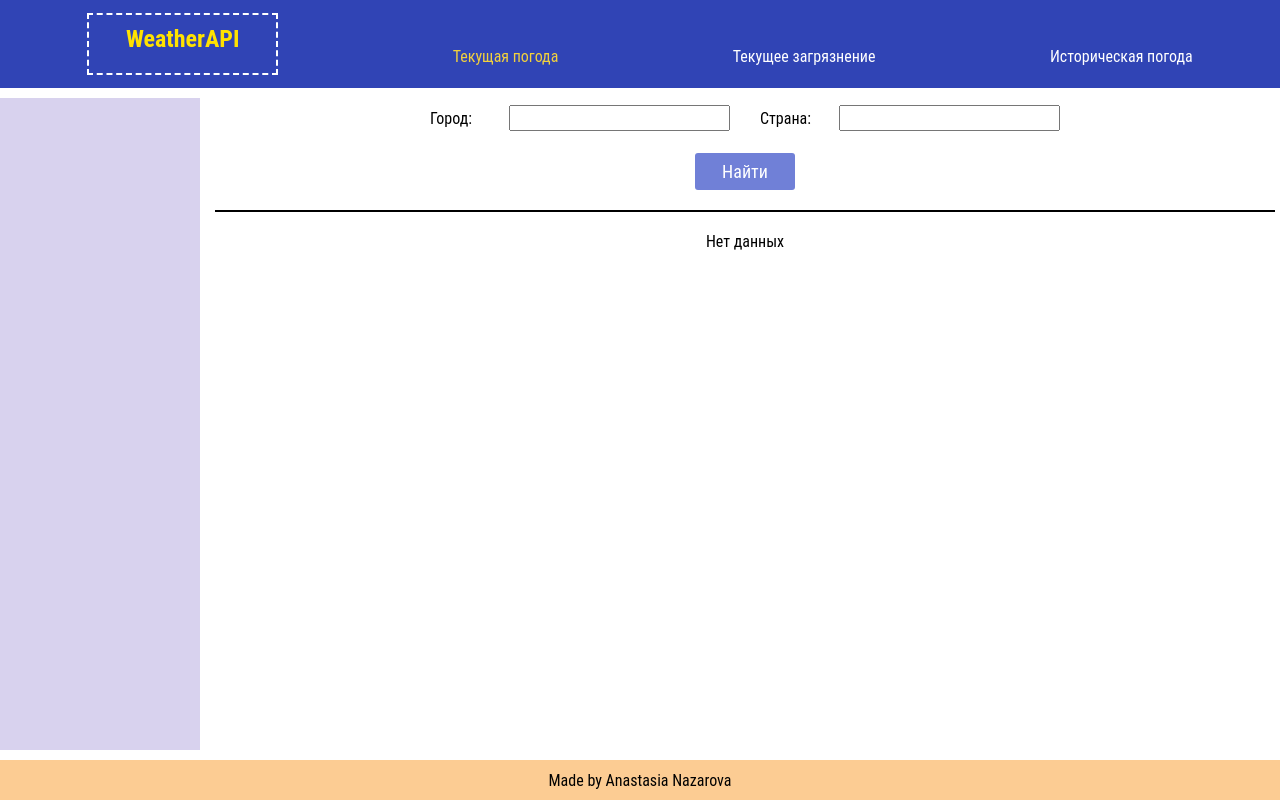
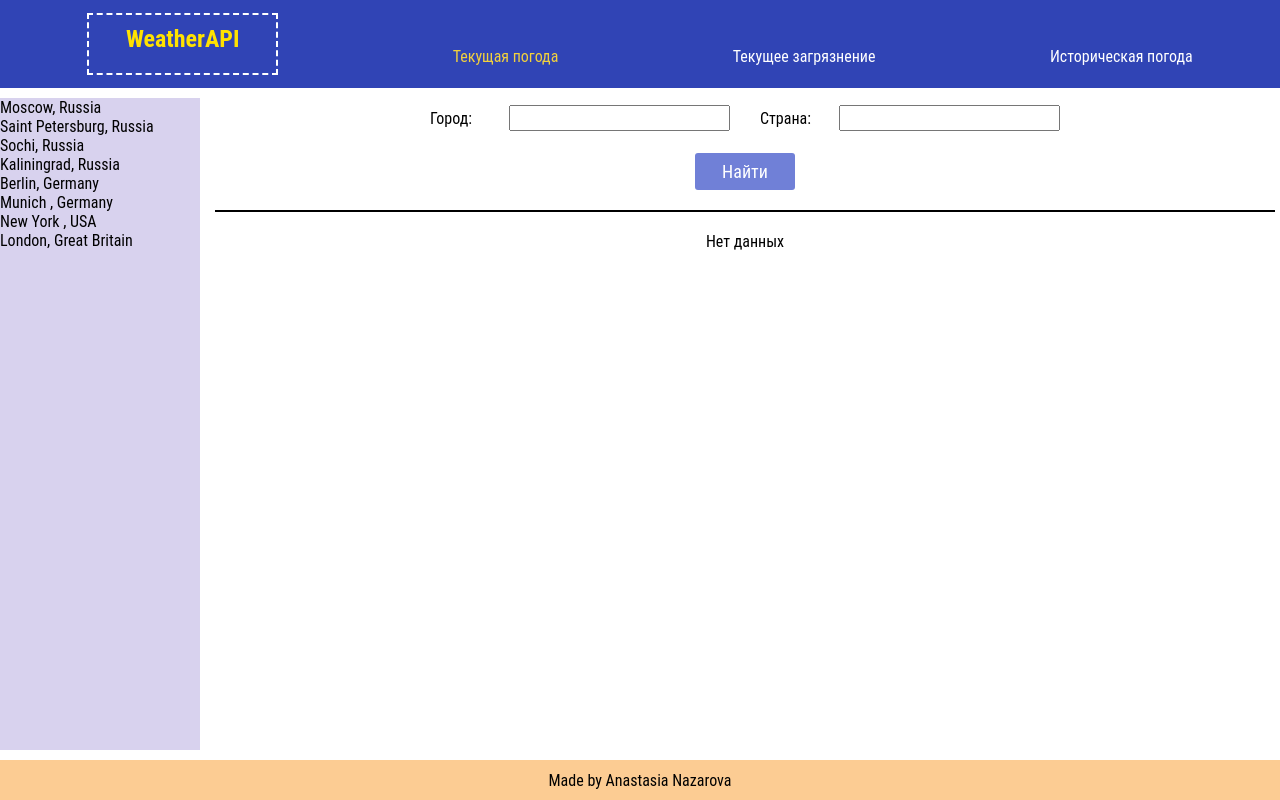
Before and after one commit to BeissMich09/the-weather, a React (Create React App) app: page /weather in a window 1280 px wide. Built offline with nearby package versions, Linux system fonts and the light colour scheme.

Commit message:
added navbar fast information

```diff
--- a/src/App.jsx
+++ b/src/App.jsx
@@ -6,17 +6,52 @@ import AirQualityContainer from "./Components/AirQuality/AirQualityContainer";
 import CurrentWeatherContainer from "./Components/CurrentWeather/CurrentWeatherContainer";
 import Footer from "./Components/Footer/Footer";
 import HistorycalWeatherContainer from "./Components/HistorycalWeather/HistorycalWeatherContainer";
-import Navbar from "./Components/Navbar/Navbar";
+import NavbarContainer from "./Components/Navbar/NavbarContainer";
 import Navigation from "./Components/Navigation/Navigation";
 import SearchInputContainer from "./Components/SearchInput/SearchInputContainer";
 import { getKey } from "./redux/app-reducer";
+import { getHistorycalWeather } from "./redux/historycal-weather-reducer";
+import { getQuality } from "./redux/quality-reducer";
+import { getCity, getCountry, getError } from "./redux/search-reducer";
+import { getWeather } from "./redux/weather-reducer";
 
 class App extends React.Component {
   componentDidMount() {
     fetch(`/config/weather.json`)
       .then((res) => res.json())
-      .then((data) => this.props.getKey(data));
+      .then((data) => this.props.getKey(data))
+      .then((data) => console.log(data));
   }
+  getInputs = (city, country, dataStart, dataEnd) => {
+    console.log("this.props.key", this.props);
+    this.props.getCity(city);
+    this.props.getCountry(country);
+    if (city !== "" && country !== "") {
+      fetch(
+        `https://api.weatherbit.io/v2.0/current?city=${city}&country=${country}&key=${this.props.keyAPI.API_KEY}&include=minutely&lang=ru`
+      )
+        .then((res) => res.json())
+        .then((data) => this.props.getWeather(data))
+        .catch((error) => this.props.getError(error));
+      fetch(
+        `https://api.weatherbit.io/v2.0/current/airquality?&city=${city}&country=${country}&key=${this.props.keyAPI.API_KEY}`
+      )
+        .then((res) => res.json())
+        .then((data) => this.props.getQuality(data))
+        .catch((error) => this.props.getError(error));
+      if (dataStart !== "" && dataEnd !== "") {
+        fetch(
+          `https://api.weatherbit.io/v2.0/history/daily?&city=${city}&start_date=${dataStart}&end_date=${dataEnd}&key=${this.props.keyAPI.API_KEY}`
+        )
+          .then((res) => res.json())
+          .then((data) => this.props.getHistorycalWeather(data));
+      } else {
+        return this.props.getHistorycalWeather("Укажите необходимые даты");
+      }
+    } else {
+      return alert("Зполните оба поля!");
+    }
+  };
   render() {
     if (this.props.keyAPI !== undefined) {
       return (
@@ -25,10 +60,13 @@ class App extends React.Component {
             <Navigation />
           </div>
           <div className="navbar">
-            <Navbar />
+            <NavbarContainer getInputs={this.getInputs} />
           </div>
           <div className="content">
-            <SearchInputContainer keyAPI={this.props.keyAPI} />
+            <SearchInputContainer
+              keyAPI={this.props.keyAPI}
+              getInputs={this.getInputs}
+            />
             <Route path="/weather" render={() => <CurrentWeatherContainer />} />
             <Route path="/airquality" render={() => <AirQualityContainer />} />
             <Route
@@ -52,4 +90,12 @@ let mapStateToProps = (state) => {
   };
 };
 
-export default connect(mapStateToProps, { getKey })(App);
+export default connect(mapStateToProps, {
+  getQuality,
+  getWeather,
+  getKey,
+  getCity,
+  getCountry,
+  getHistorycalWeather,
+  getError,
+})(App);
--- a/src/Components/CurrentWeather/CurrentWeather.jsx
+++ b/src/Components/CurrentWeather/CurrentWeather.jsx
@@ -1,18 +1,15 @@
-import { FontAwesomeIcon } from "@fortawesome/react-fontawesome";
-
 import React from "react";
 import style from "./CurrentWeather.module.css";
 const CurrentWeather = (props) => {
   console.log("props", props.weather.data[0].weather);
-  let [icon, description] = [
-    props.weather.data[0].weather.icon,
+  let [description] = [
+    // props.weather.data[0].weather.icon,
     props.weather.data[0].weather.description,
   ];
   return (
     <div className={style.item}>
       <h2>
-        {props.weather.data[0].city_name}{" "}
-        <i className="fas fa-city"></i>
+        {props.weather.data[0].city_name} <i className="fas fa-city"></i>
       </h2>
       <div className={style.genegalParams}>
         <p>
--- a/src/Components/Navbar/Navbar.jsx
+++ b/src/Components/Navbar/Navbar.jsx
@@ -1,7 +1,106 @@
 import React from "react";
-import style from "./Navbar.module.css"
+import style from "./Navbar.module.css";
 
-const Navbar = () => {
-  return <div className={style.item}></div>;
+const Navbar = (props) => {
+  return (
+    <div className={style.item}>
+      <div
+        onClick={() => {
+          props.getInputs(
+            "Moscow",
+            "Russia",
+            props.inputStartData,
+            props.inputEndData
+          );
+        }}
+      >
+        Moscow, Russia
+      </div>
+      <div
+        onClick={() => {
+          props.getInputs(
+            "StPetersburg",
+            "Russia",
+            props.inputStartData,
+            props.inputEndData
+          );
+        }}
+      >
+        Saint Petersburg, Russia
+      </div>
+      <div
+        onClick={() => {
+          props.getInputs(
+            "Sochi",
+            "Russia",
+            props.inputStartData,
+            props.inputEndData
+          );
+        }}
+      >
+        Sochi, Russia
+      </div>
+      <div
+        onClick={() => {
+          props.getInputs(
+            "Kaliningrad",
+            "Russia",
+            props.inputStartData,
+            props.inputEndData
+          );
+        }}
+      >
+        Kaliningrad, Russia
+      </div>
+      <div
+        onClick={() => {
+          props.getInputs(
+            "Berlin",
+            "Germany",
+            props.inputStartData,
+            props.inputEndData
+          );
+        }}
+      >
+        Berlin, Germany
+      </div>
+      <div
+        onClick={() => {
+          props.getInputs(
+            "Munich",
+            "Germany",
+            props.inputStartData,
+            props.inputEndData
+          );
+        }}
+      >
+        Munich , Germany
+      </div>
+      <div
+        onClick={() => {
+          props.getInputs(
+            "New York",
+            "USA",
+            props.inputStartData,
+            props.inputEndData
+          );
+        }}
+      >
+        New York , USA
+      </div>
+      <div
+        onClick={() => {
+          props.getInputs(
+            "London",
+            "US",
+            props.inputStartData,
+            props.inputEndData
+          );
+        }}
+      >
+        London, Great Britain
+      </div>
+    </div>
+  );
 };
 export default Navbar;
--- /dev/null
+++ b/src/Components/Navbar/NavbarContainer.jsx
@@ -0,0 +1,23 @@
+import React from "react";
+import { connect } from "react-redux";
+import Navbar from "./Navbar";
+
+class NavbarContainer extends React.Component {
+  render() {
+    return (
+      <Navbar
+        getInputs={this.props.getInputs}
+        inputEndData={this.props.inputEndData}
+        inputStartData={this.props.inputStartData}
+      />
+    );
+  }
+}
+let mapStateToProps = (state) => {
+  return {
+    inputEndData: state.searchReducer.inputEndData,
+    inputStartData: state.searchReducer.inputStartData,
+    cityArr: state.navReducer.cityArr,
+  };
+};
+export default connect(mapStateToProps)(NavbarContainer);
--- a/src/Components/SearchInput/SearchInputContainer.jsx
+++ b/src/Components/SearchInput/SearchInputContainer.jsx
@@ -15,36 +15,36 @@ import { getWeather } from "../../redux/weather-reducer";
 import SearchInput from "./SearchInput";
 
 class SearchInputContainer extends React.Component {
-  getInputs = (city, country, dataStart, dataEnd) => {
-    console.log("this.props.key", this.props);
-    this.props.getCity(city);
-    this.props.getCountry(country);
-    if (city !== "" && country !== "") {
-      fetch(
-        `https://api.weatherbit.io/v2.0/current?city=${city}&country=${country}&key=${this.props.keyAPI.API_KEY}&include=minutely&lang=ru`
-      )
-        .then((res) => res.json())
-        .then((data) => this.props.getWeather(data))
-        .catch((error) => this.props.getError(error));
-      fetch(
-        `https://api.weatherbit.io/v2.0/current/airquality?&city=${city}&country=${country}&key=${this.props.keyAPI.API_KEY}`
-      )
-        .then((res) => res.json())
-        .then((data) => this.props.getQuality(data))
-        .catch((error) => this.props.getError(error));
-      if (dataStart !== "" && dataEnd !== "") {
-        fetch(
-          `https://api.weatherbit.io/v2.0/history/daily?&city=${city}&start_date=${dataStart}&end_date=${dataEnd}&key=${this.props.keyAPI.API_KEY}`
-        )
-          .then((res) => res.json())
-          .then((data) => this.props.getHistorycalWeather(data));
-      } else {
-        return this.props.getHistorycalWeather("Укажите необходимые даты");
-      }
-    } else {
-      return alert("Зполните оба поля!");
-    }
-  };
+  // getInputs = (city, country, dataStart, dataEnd) => {
+  //   console.log("this.props.key", this.props);
+  //   this.props.getCity(city);
+  //   this.props.getCountry(country);
+  //   if (city !== "" && country !== "") {
+  //     fetch(
+  //       `https://api.weatherbit.io/v2.0/current?city=${city}&country=${country}&key=${this.props.keyAPI.API_KEY}&include=minutely&lang=ru`
+  //     )
+  //       .then((res) => res.json())
+  //       .then((data) => this.props.getWeather(data))
+  //       .catch((error) => this.props.getError(error));
+  //     fetch(
+  //       `https://api.weatherbit.io/v2.0/current/airquality?&city=${city}&country=${country}&key=${this.props.keyAPI.API_KEY}`
+  //     )
+  //       .then((res) => res.json())
+  //       .then((data) => this.props.getQuality(data))
+  //       .catch((error) => this.props.getError(error));
+  //     if (dataStart !== "" && dataEnd !== "") {
+  //       fetch(
+  //         `https://api.weatherbit.io/v2.0/history/daily?&city=${city}&start_date=${dataStart}&end_date=${dataEnd}&key=${this.props.keyAPI.API_KEY}`
+  //       )
+  //         .then((res) => res.json())
+  //         .then((data) => this.props.getHistorycalWeather(data));
+  //     } else {
+  //       return this.props.getHistorycalWeather("Укажите необходимые даты");
+  //     }
+  //   } else {
+  //     return alert("Зполните оба поля!");
+  //   }
+  // };
   render() {
     return (
       <SearchInput
@@ -54,7 +54,7 @@ class SearchInputContainer extends React.Component {
         getInputCountry={this.props.getInputCountry}
         nameCity={this.props.nameCity}
         nameCountry={this.props.nameCountry}
-        getInputs={this.getInputs}
+        getInputs={this.props.getInputs}
         getEndData={this.props.getEndData}
         getStartData={this.props.getStartData}
         inputStartData={this.props.inputStartData}
--- /dev/null
+++ b/src/redux/navbar-reducer.js
@@ -0,0 +1,19 @@
+let initialState = {
+  cityArr: [
+    { city: "Moscow", contry: "Russia" },
+    { city: "StPetersburg", contry: "Russia" },
+    { city: "Sochi", contry: "Russia" },
+    { city: "Kaliningrad", contry: "Russia" },
+    { city: "Berlin", contry: "Germany" },
+    { city: "New York", contry: "USA" },
+    { city: "London", contry: "US" },
+  ],
+};
+
+const navReducer = (state = initialState, action) => {
+  switch (action.type) {
+    default:
+      return state;
+  }
+};
+export default navReducer;
--- a/src/redux/redux-store.js
+++ b/src/redux/redux-store.js
@@ -1,6 +1,7 @@
 import { combineReducers, createStore } from "redux";
 import appReducer from "./app-reducer";
 import historycalWeatherReducer from "./historycal-weather-reducer";
+import navReducer from "./navbar-reducer";
 import qualityReducer from "./quality-reducer";
 import searchReducer from "./search-reducer";
 import weatherReducer from "./weather-reducer";
@@ -11,6 +12,7 @@ const reducers = combineReducers({
   searchReducer,
   historycalWeatherReducer,
   appReducer,
+  navReducer,
 });
 
 let store = createStore(reducers);
```
Also changed, not shown: src/Components/Navbar/City/City.jsx (added, +12 -0 lines), 1 other file (tests, documents, lock files or other folders).
